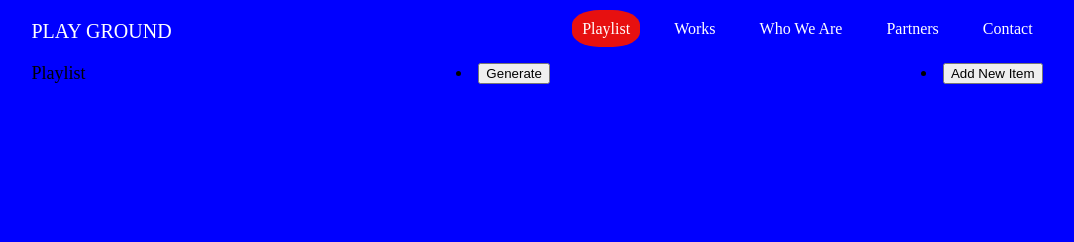
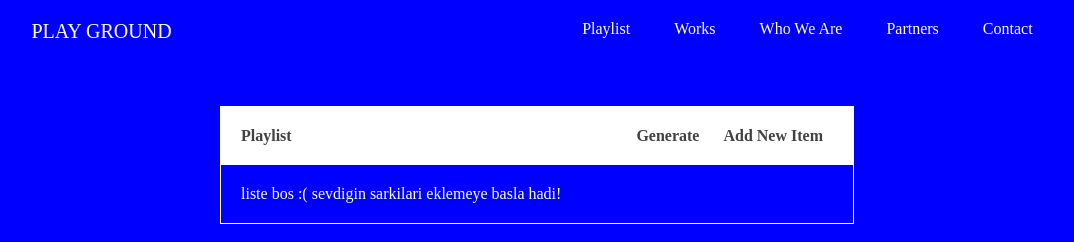
Before and after one commit to tugba-koc/playlist, a website built with webpack: page src/index.html in a window 1280 px wide. Both pictures are taken after a click on the link "Playlist". Shown: the whole page, without its empty margins (103-1177 px from the left). Built offline with nearby package versions, Linux system fonts and the light colour scheme.

Commit message:
create and design landing page

```diff
--- a/src/index.html
+++ b/src/index.html
@@ -11,10 +11,10 @@
       <a id="main-logo" href="#/">PLAY GROUND</a>
       <div class="nav-menu-links">
         <a id="playlist-link" href="#/landing">Playlist</a>
-        <a href="#/">Works</a>
-        <a href="#/">Who We Are</a>
+        <a href="https://github.com/tugba-koc">Works</a>
+        <a href="https://www.linkedin.com/in/tu%C4%9Fbako%C3%A7/">Who We Are</a>
         <a href="#/">Partners</a>
-        <a href="#/">Contact</a>
+        <a href="https://www.linkedin.com/in/tu%C4%9Fbako%C3%A7/">Contact</a>
       </div>
     </nav>
 
--- a/src/main.css
+++ b/src/main.css
@@ -25,13 +25,12 @@ nav {
 a {
   text-decoration: none;
   color: white;
-  transition: 0.1s ease-in-out;
+  transition: 0.2s ease-in-out;
 }
 
 .nav-menu-links a:not(:first-child) {
   margin-left: 20px;
   padding: 10px;
-  border-radius: 5px;
 }
 
 .nav-menu-links a:first-child {
@@ -42,7 +41,7 @@ a {
 
 .nav-menu-links a:hover:not(:first-child) {
   color: rgb(255, 255, 255);
-  background-color: coral;
+  border-bottom: 1px solid white;
 }
 
 .playlist-link-active {
@@ -57,3 +56,41 @@ a {
 .head-line {
   font-size: large;
 }
+
+.landing {
+  width: 50%;
+  margin-left: auto;
+  margin-right: auto;
+
+  height: 100%;
+
+  margin-top: 5%;
+  border : 1px solid white;
+}
+
+.landing a {
+  color: rgb(66, 66, 66);
+  font-weight: 600;
+}
+
+.landing-menu-links a {
+  padding: 10px;
+  border-radius: 5px;
+}
+
+.landing-nav {
+    display: flex;
+    flex-direction: row;
+    background-color: white;
+    padding: 20px;
+}
+
+.landing-menu-links {
+    margin-left: auto;
+}
+
+.list {
+    padding : 20px;
+    color: white;
+    font-size: 16px;
+}
--- a/src/main.js
+++ b/src/main.js
@@ -8,9 +8,12 @@ window.addEventListener("hashchange", () => {
 let playlist = document.getElementById("playlist-link");
 
 function loop() {
-    setInterval(() => {
-        playlist.classList.toggle("playlist-link-active");
-    }, 1000);
+  playlist.addEventListener("click", function () {
+    playlist.classList.remove("playlist-link-active");
+  });
+  setInterval(() => {
+    playlist.classList.toggle("playlist-link-active");
+  }, 1000);
 }
 
 loop();
--- a/src/router/index.routes.js
+++ b/src/router/index.routes.js
@@ -8,7 +8,7 @@ const router = (route) => {
     case "#/landing":
       return content.appendChild(pages.landing());
       break;
-    case "#/about":
+    case "#/play":
       console.log("about");
       break;
     case "#/contact":
--- a/src/views/landing.html
+++ b/src/views/landing.html
@@ -1,9 +1,11 @@
-<nav>
-  <div class="head-line">Playlist</div>
-  <li>
-    <button>Generate</button>
-  </li>
-  <li>
-    <button>Add New Item</button>
-  </li>
-</nav>
+<div class="landing">
+  <div class="landing-nav">
+    <a id="header" href="#/">Playlist</a>
+    <div class="landing-menu-links">
+      <a href="#/play">Generate</a>
+      <a href="#/add-item">Add New Item</a>
+    </div>
+  </div>
+
+  <div class="list">liste bos :( sevdigin sarkilari eklemeye basla hadi!</div>
+</div>
```
